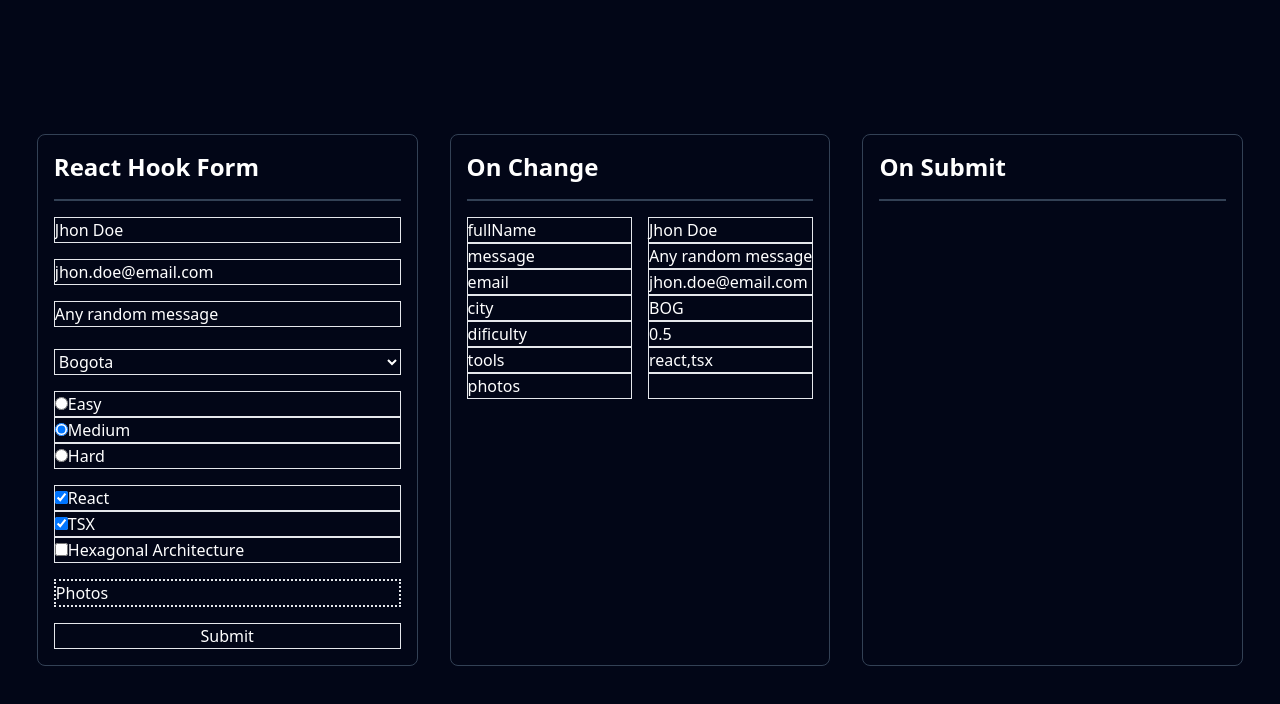
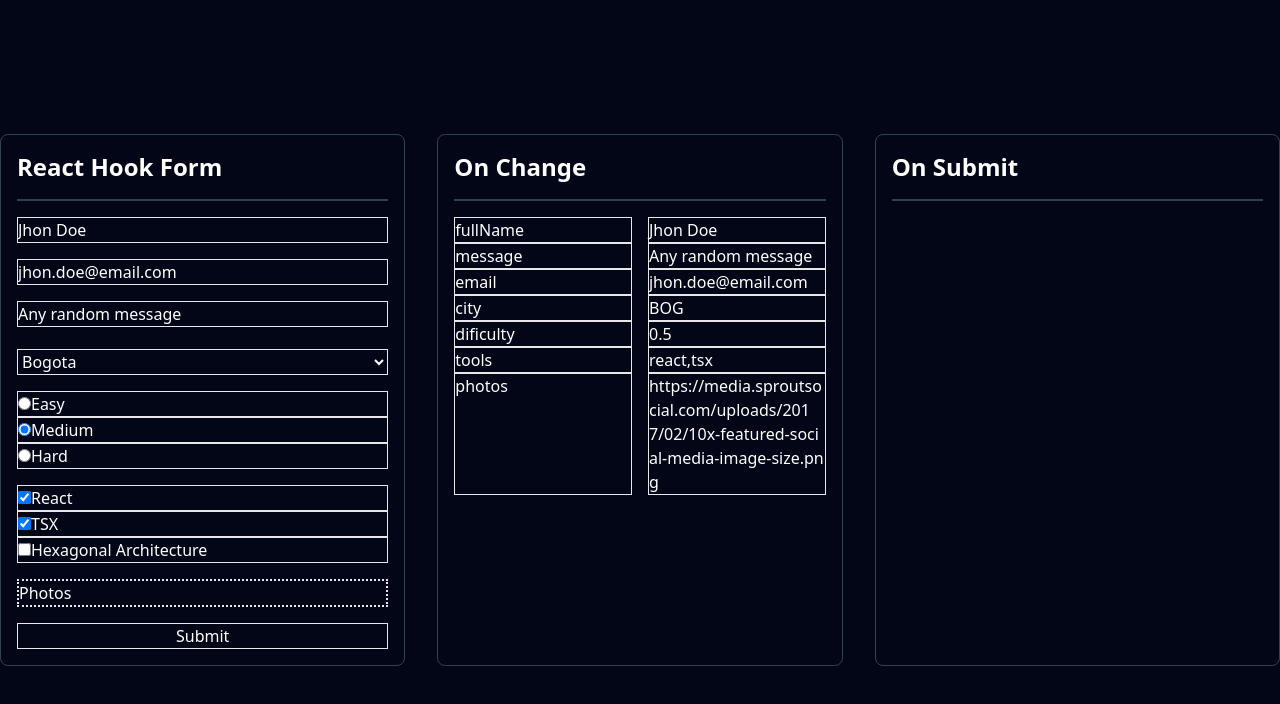
Before and after one commit to JorgeAVargasC/advanced-forms, a React (Vite) app: page / in a window 1280 px wide. Shown: the top 704 px of the page. Built offline with nearby package versions, Linux system fonts and the light colour scheme.

Commit message:
[UPDATE] forms

```diff
--- a/src/App.jsx
+++ b/src/App.jsx
@@ -61,7 +61,7 @@ function App() {
                   Object.keys(formResultsOnChage).map((key, index) => (
                     <div key={index} className='grid grid-cols-2 gap-4'>
                       <span className='border'>{key}</span>
-                      <span className='border'>{`${formResultsOnChage[key]}`}</span>
+                      <span className='border break-all'>{`${formResultsOnChage[key]}`}</span>
                     </div>
                   )
                   )
--- a/src/components/Forms/File.jsx
+++ b/src/components/Forms/File.jsx
@@ -1,5 +1,4 @@
-/* eslint-disable react-hooks/exhaustive-deps */
-import React, { useEffect, useState } from 'react'
+import { useEffect, useState } from 'react'
 
 import { ErrorMessages } from './ErrorMessages'
 
--- a/src/useFormExample.jsx
+++ b/src/useFormExample.jsx
@@ -1,5 +1,5 @@
 import { useEffect, useState } from 'react'
-import * as yup from 'yup';
+import * as yup from 'yup'
 
 export const useFormExample = () => {
   const [form, setForm] = useState()
@@ -10,17 +10,24 @@ export const useFormExample = () => {
     // cellPhone: 'cellPhone Default',
     email: 'jhon.doe@email.com',
     // password: 'password Default',
+
     city: 'BOG',
     dificulty: 0.5,
     tools: ['react', 'tsx'],
-    photos: []
+    photos: [
+      'https://media.sproutsocial.com/uploads/2017/02/10x-featured-social-media-image-size.png'
+    ]
   })
 
   const schema = yup.object().shape({
     fullName: yup.string().required().min(2),
     message: yup.string().required().min(4).max(50),
     // cellPhone: yup.string().required().min(4).max(12).matches(/^[0-9]*$/, 'Only numbers'),
-    email: yup.string().required().email().matches(/^[a-zA-Z0-9._-]+@[a-zA-Z0-9.-]+\.[a-zA-Z]{2,4}$/),
+    email: yup
+      .string()
+      .required()
+      .email()
+      .matches(/^[a-zA-Z0-9._-]+@[a-zA-Z0-9.-]+\.[a-zA-Z]{2,4}$/),
     // password: yup.string().required(),
     city: yup.string().required(),
     dificulty: yup.number().required(),
```
Also changed, not shown: package.json (+15 -7 lines), .eslintrc.cjs (added), .eslintrc.json (deleted), .prettierrc.cjs (added), 2 other files (tests, documents, lock files or other folders).
